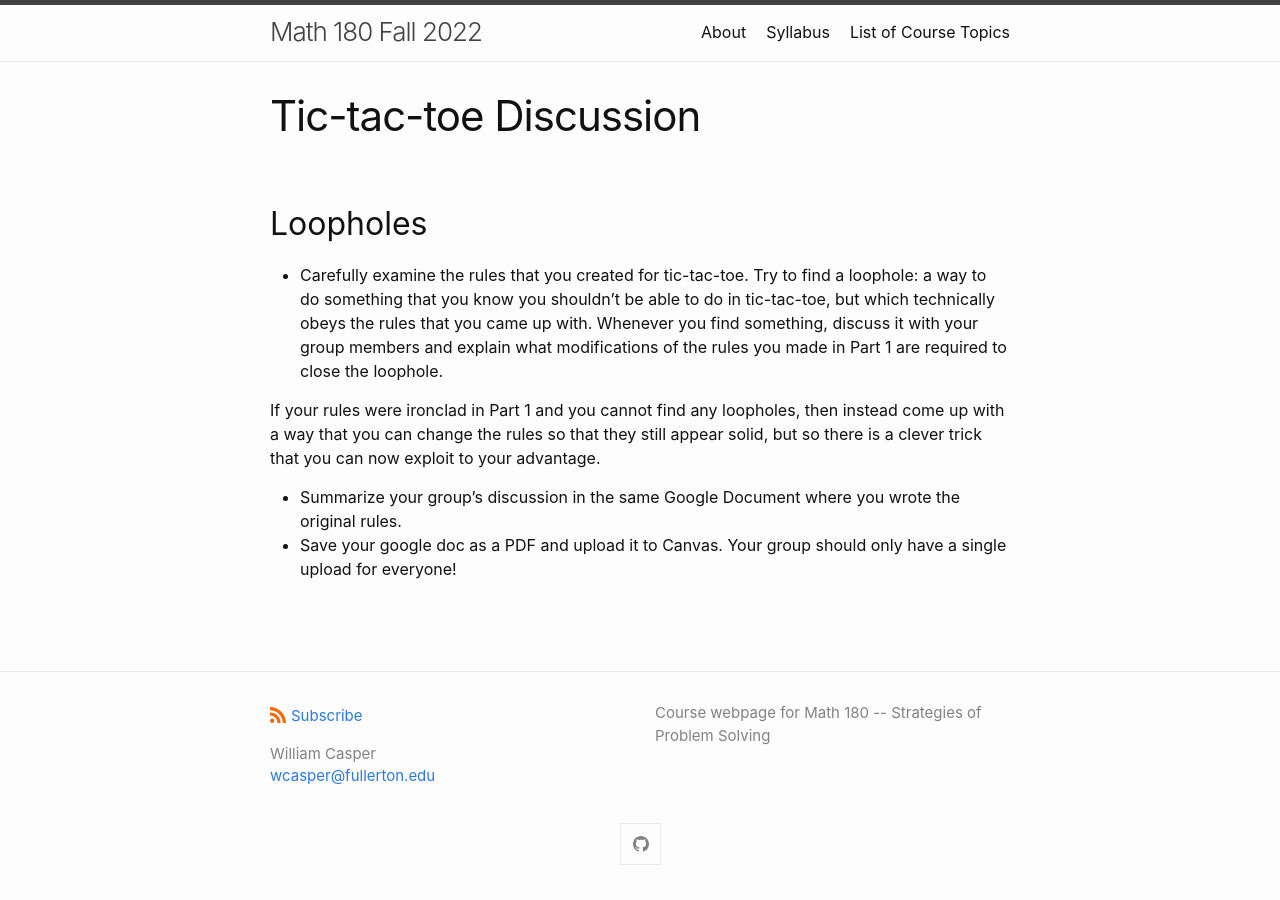
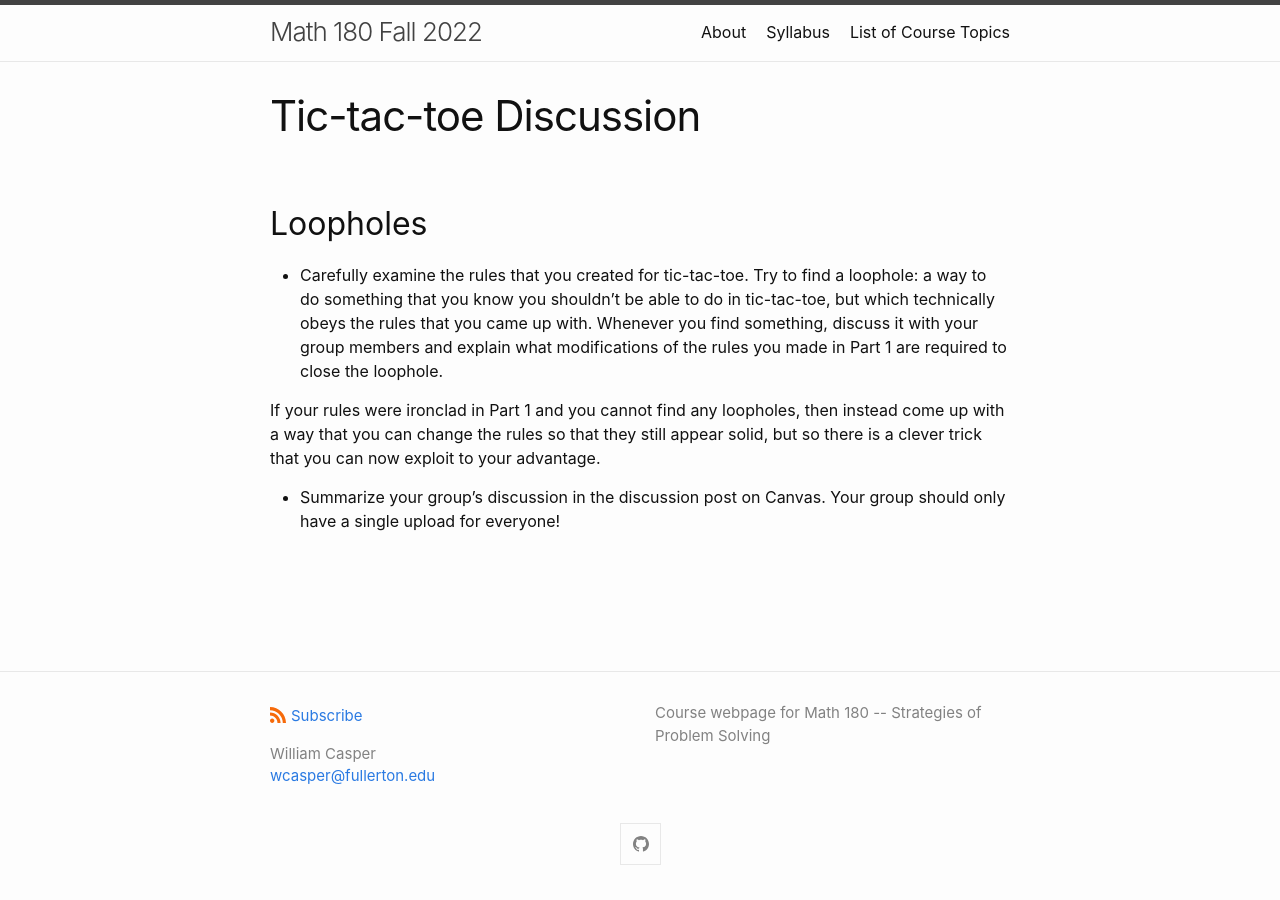
Before and after one commit to wcasper/math180fall2022, a Jekyll site: the page built from _modules/tic-tac-toe/discussion.md, in a window 1280 px wide. Built offline with Jekyll 4.4.1, drawn with Linux system fonts in a browser that asks for light colours.

Commit message:
changed instructions for in-person

```diff
--- a/_modules/tic-tac-toe/discussion.md
+++ b/_modules/tic-tac-toe/discussion.md
@@ -12,5 +12,4 @@ Whenever you find something, discuss it with your group members and explain what
 
 If your rules were ironclad in Part 1 and you cannot find any loopholes, then instead come up with a way that you can change the rules so that they still appear solid, but so there is a clever trick that you can now exploit to your advantage.
 
-* Summarize your group's discussion in the same Google Document where you wrote the original rules.
-* Save your google doc as a PDF and upload it to Canvas.  Your group should only have a single upload for everyone!
+* Summarize your group's discussion in the discussion post on Canvas.  Your group should only have a single upload for everyone!
```
